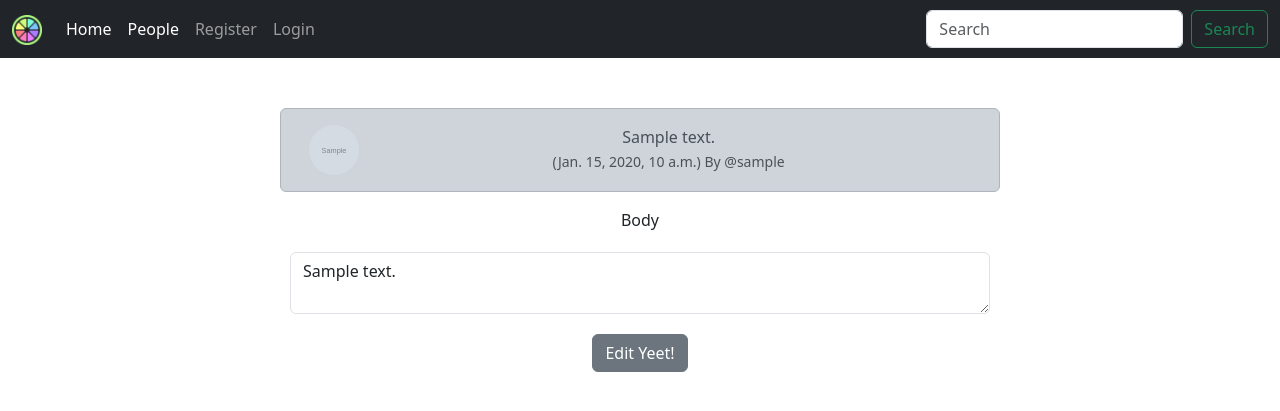
After one commit to torbalansky/social-media, a Django app: template lemons/templates/edit_yeet.html in a window 1280 px wide. The commit adds this page. Shown: the top 411 px of the page. Run offline with Django 3.2, Linux system fonts and the light colour scheme; the template is opened without the code that fills it: most values are stand-ins (such as "Sample title", 1, 10 or a date in 2020); grey boxes marked "Sample" are stand-in pictures; form fields are guessed from the names that the template uses; some libraries are stand-ins or nearby versions.

Commit message:
Added edit and delete messages funtion

```diff
--- /dev/null
+++ b/lemons/templates/edit_yeet.html
@@ -0,0 +1,41 @@
+{% extends 'base.html' %}
+{% load static %}
+{% block content %}
+<div class="container text-center" style="margin-top: 50px;">
+    <div class="row justify-content-center">
+        <div class="col-8">
+            <div class="alert alert-dark" role="alert">
+                <div class="container">
+                    <div class="row">
+                        <div class="col-1">
+                            {% if yeet.user.profile.profile_image %}
+                                <img src="{{ yeet.user.profile.profile_image.url }}" width=50 height=50 class="rounded-circle" alt="{{ profile.user.username }}">
+                            {% else %}
+                                <img src="{% static 'images/user.png' %}" width=50 height=50 class="rounded-circle" alt="{{ profile.user.username }}">
+                            {% endif %}
+                        </div>
+                        <div class="col-11">
+                            {{ yeet.body }}<br/>
+                            <small class="text-muted">
+                                ({{ yeet.created_at}}) By
+                                @{{ yeet.user.username }}
+                            </small>
+                        </div><br/><br/>
+                    </div>
+                </div>
+            </div>
+        </div>
+    </div>
+    {% if form %}
+    <div class="row justify-content-center">
+        <form method="POST">
+            {% csrf_token %}
+            <div class="form-group text-center">
+                <label for="{{ form.body.id_for_label }}">{{ form.body.label }}</label>
+                <textarea name="{{ form.body.name }}" class="form-control" style="width: 700px; margin: 20px auto;">{{ yeet.body }}</textarea>
+            </div>
+            <button type="submit" class="btn btn-secondary">Edit Yeet!</button>
+        </form>
+    </div>
+    {% endif %}
+{% endblock %}
--- a/lemons/urls.py
+++ b/lemons/urls.py
@@ -12,4 +12,7 @@ urlpatterns = [
     path('yeet_like/<int:pk>', views.yeet_like, name='yeet_like'),
     path('yeet_share/<int:pk>', views.yeet_share, name='yeet_share'),
     path('unfollow/<int:pk>', views.unfollow, name='unfollow'),
+    path('follow/<int:pk>', views.follow, name='follow'),
+    path('delete_yeet/<int:pk>', views.delete_yeet, name='delete_yeet'),
+    path('edit_yeet/<int:pk>', views.edit_yeet, name='edit_yeet'),
 ]
```
Also changed, not shown: lemons/templates/profile.html (+16 -3 lines), lemons/views.py (+57 -0 lines), db.sqlite3.
